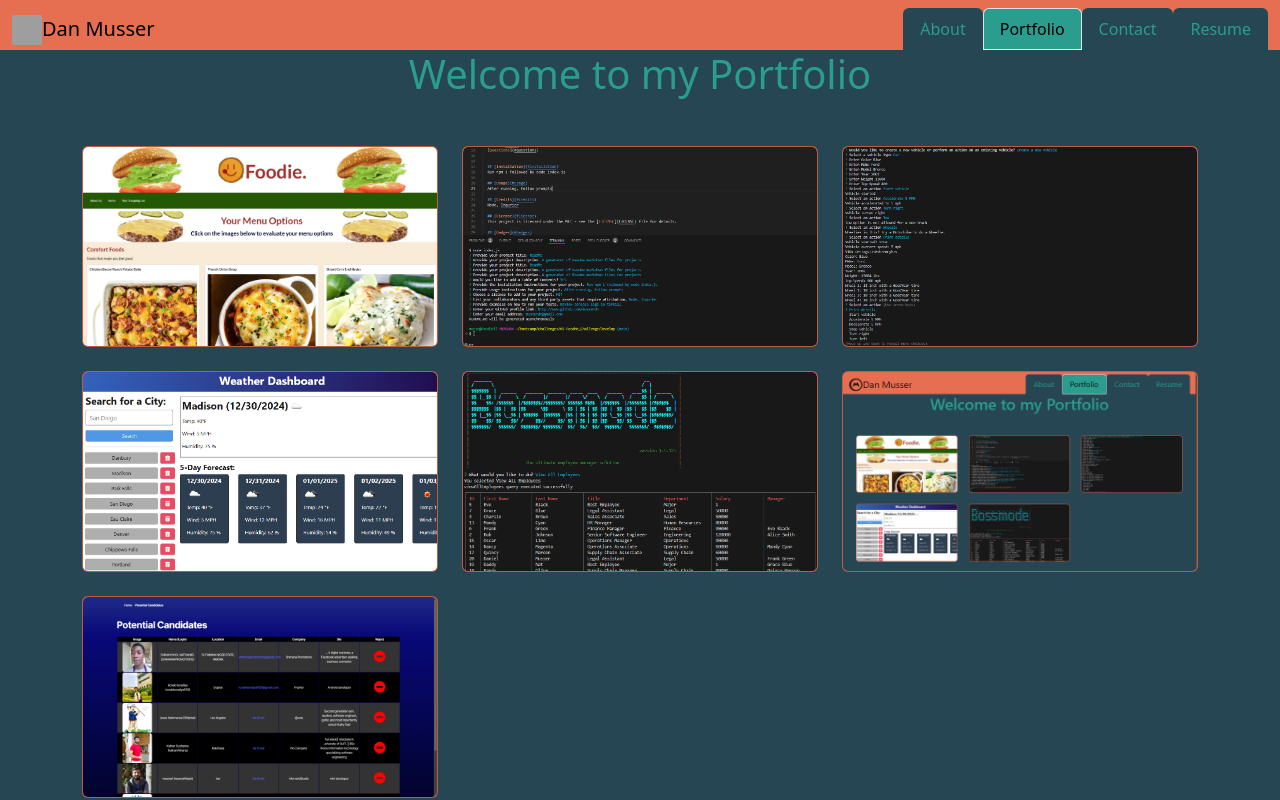
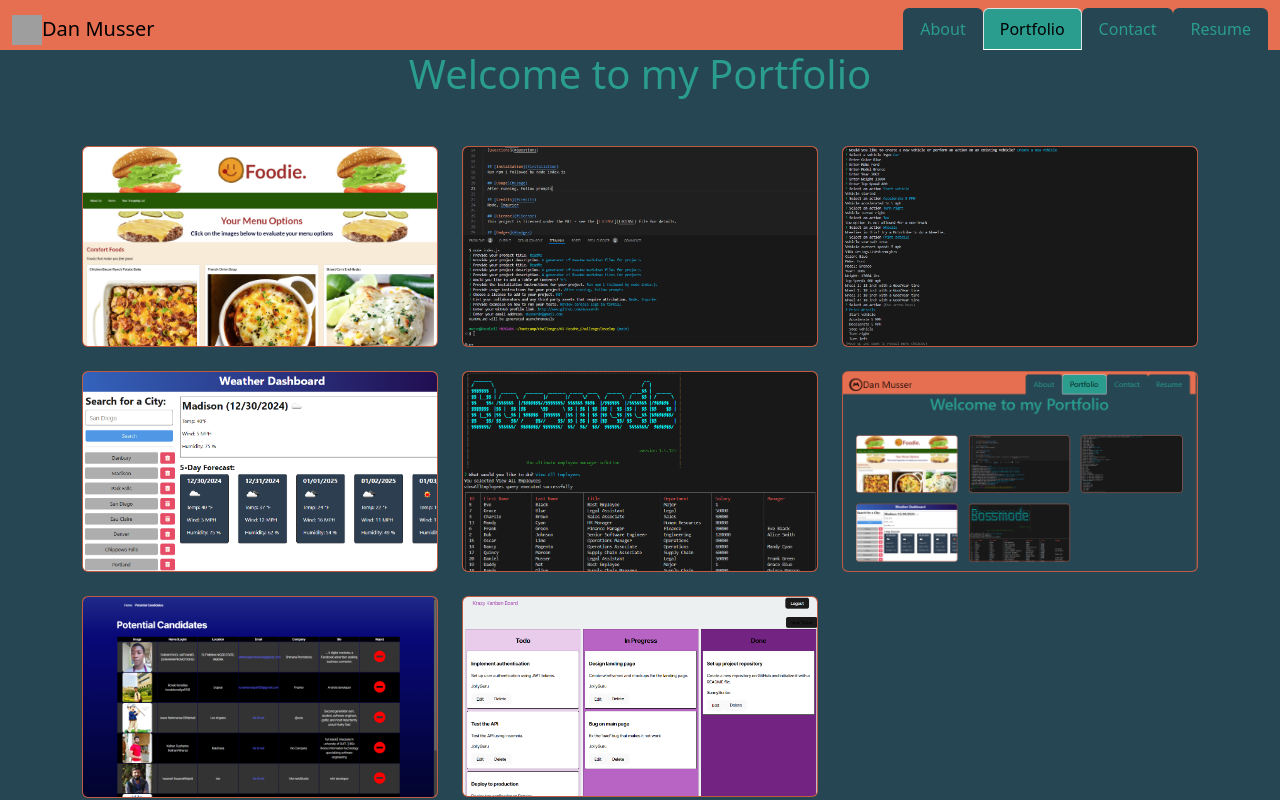
Before and after one commit to musserdn/ReactRhapsody, a React (Vite) app in the folder myPortfolio/: page /Portfolio in a window 1280 px wide. Shown: the top 800 px of the page. Built offline with nearby package versions, Linux system fonts and the light colour scheme; grey boxes are pictures that could not be loaded.

Commit message:
added Authkanban

```diff
--- a/myPortfolio/src/pages/Portfolio.jsx
+++ b/myPortfolio/src/pages/Portfolio.jsx
@@ -37,6 +37,11 @@ export default function Portfolio() {
             title: 'Git For Hire',
             imgSrc: '/assets/pc_ss.png',
             projectLink: 'https://gitforhire.netlify.app/'
+        },
+        {
+            title: 'AuthKanban',
+            imgSrc: '/assets/kanban_ss.png',
+            projectLink: 'https://authkanban.onrender.com/'
         }
     ];
     return (
```
Also changed, not shown: myPortfolio/public/assets/kanban_ss.png (added).
